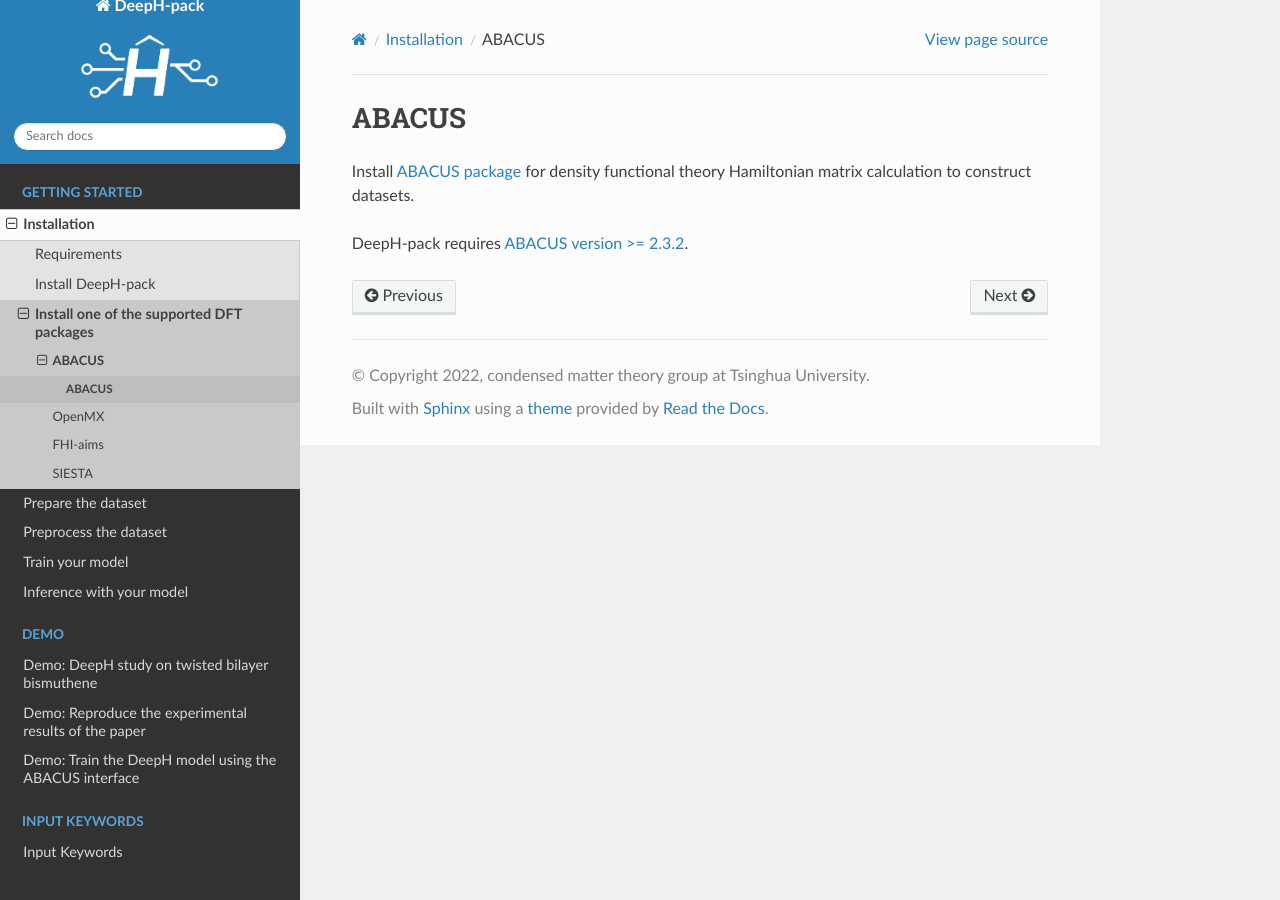
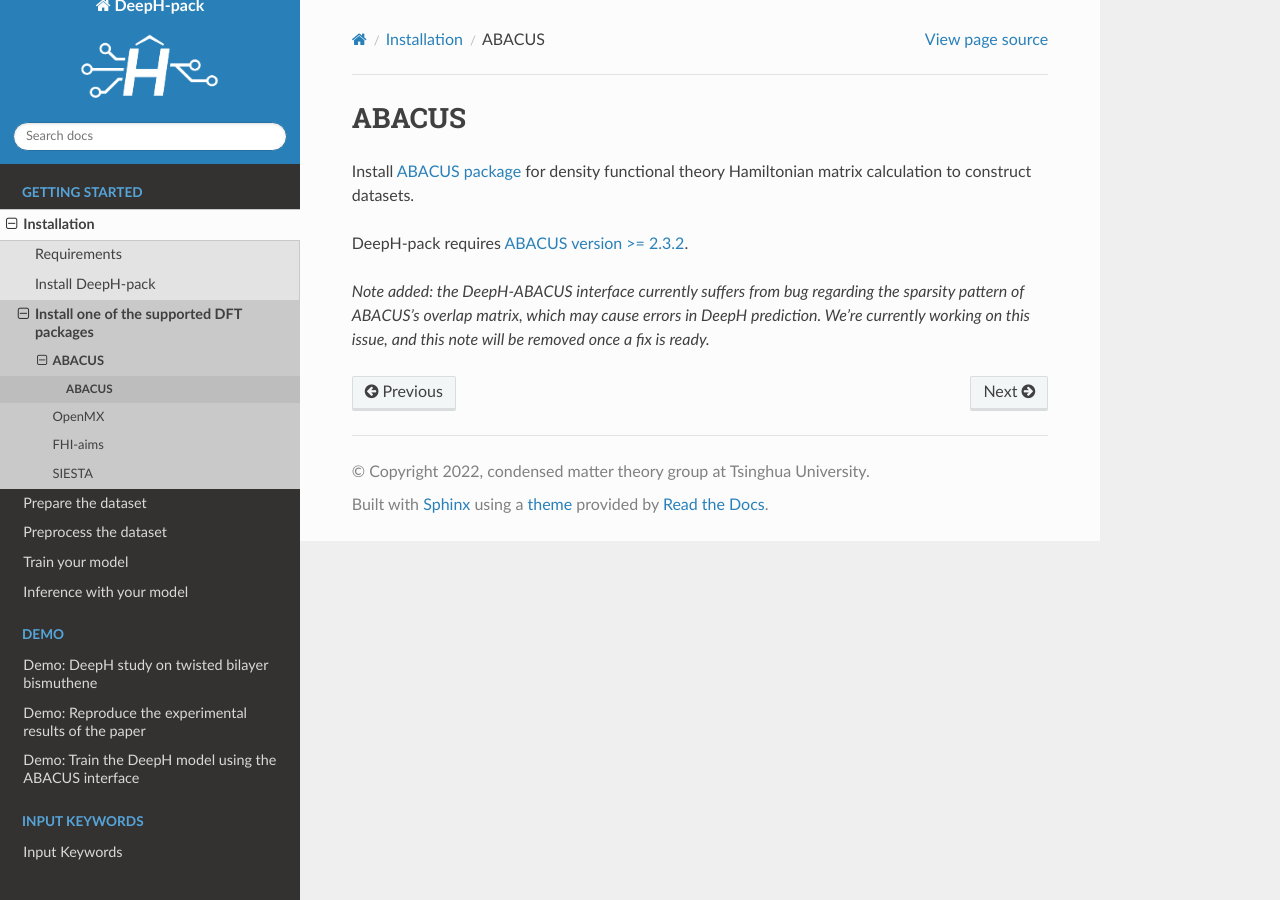
Before and after one commit to mzjb/DeepH-pack, a Sphinx documentation site: the page built from docs/source/installation/abacus.md, in a window 1280 px wide. Built offline with Sphinx 7.4.7 and the Read the Docs theme 2.0.0, drawn with Linux system fonts in a browser that asks for light colours.

Commit message:
Added a note regarding issues in ABACUS interface (#71)
* Modified README to stress an issue regarding ABACUS interface

* modified README for an issue in DeepH-ABACUS interface

```diff
--- a/docs/source/dataset/dataset.rst
+++ b/docs/source/dataset/dataset.rst
@@ -21,6 +21,8 @@
 keywords like this::
 
     out_mat_hs2   1
+
+Note added: the DeepH-ABACUS interface currently suffers from bug regarding the sparsity pattern of ABACUS's overlap matrix, which may cause errors in DeepH prediction. We're currently working on this issue, and this note will be removed once a fix is ready.
 
 Using OpenMX
 ^^^^^^^^^^^^^^^^^^^^^^^^
--- a/docs/source/installation/abacus.md
+++ b/docs/source/installation/abacus.md
@@ -2,3 +2,5 @@
 Install [ABACUS package](https://abacus.ustc.edu.cn) for density functional theory Hamiltonian matrix calculation to construct datasets.
 
 DeepH-pack requires [ABACUS version >= 2.3.2](https://github.com/deepmodeling/abacus-develop/releases/tag/v2.3.2).
+
+*Note added: the DeepH-ABACUS interface currently suffers from bug regarding the sparsity pattern of ABACUS's overlap matrix, which may cause errors in DeepH prediction. We're currently working on this issue, and this note will be removed once a fix is ready.*
```
Also changed, not shown: README.md (+9 -6 lines).
